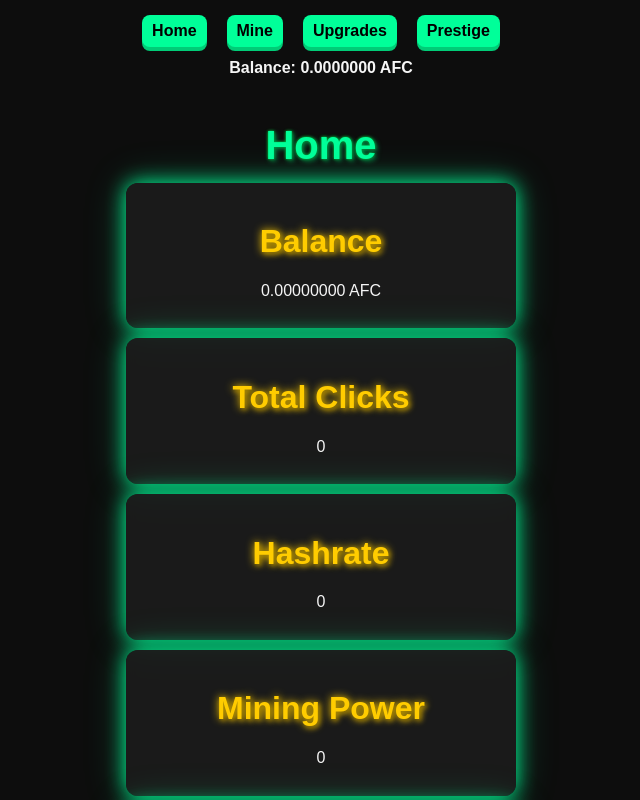
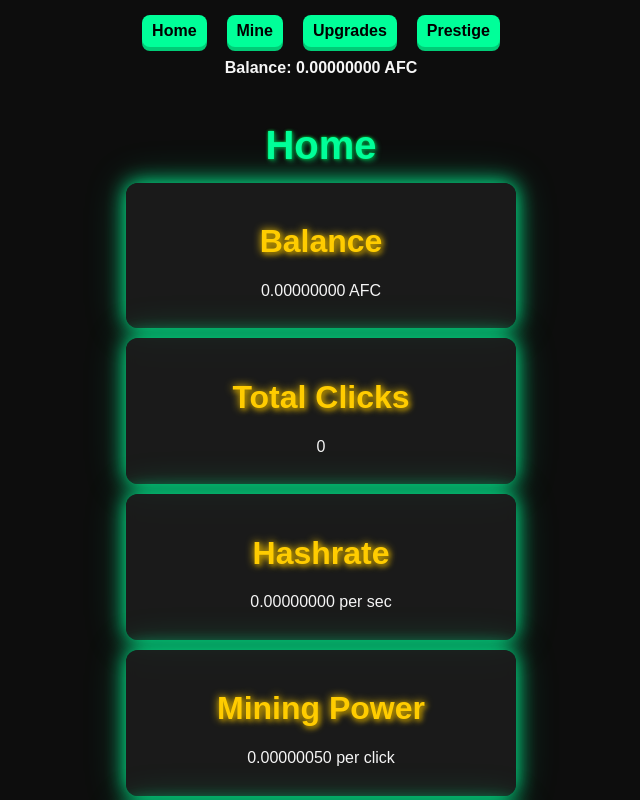
Before and after one commit to anonybrosko/afc-coin-miner-frontend, a React (Create React App) app: page / in a window 1280 px wide. Shown: the top 800 px of the page, without its empty margins (319-959 px from the left). Built offline with nearby package versions, Linux system fonts and the light colour scheme.

Commit message:
Fixed Hashrate and Mining Power

```diff
--- a/src/App.js
+++ b/src/App.js
@@ -22,7 +22,7 @@ function Header(){
         <Link to="/upgrades">Upgrades</Link>
         <Link to="/prestige">Prestige</Link>
       </nav>
-      <div className="balance-display-inline">Balance: {balance.toFixed(7)} AFC</div>
+      <div className="balance-display-inline">Balance: {balance.toFixed(8)} AFC</div>
     </header>
   );
 }
--- a/src/GameMath.js
+++ b/src/GameMath.js
@@ -1,5 +1,5 @@
-export const BASE_PRESTIGE_COST = 5.00000000;
-export const PRESTIGE_MULTIPLIER = 1.6;
+export const BASE_PRESTIGE_COST = 0.01000000;
+export const PRESTIGE_MULTIPLIER = 1.2;
 
 /**
  * Returns the current prestige cost based on the number of prestige points
--- a/src/GameProvider.js
+++ b/src/GameProvider.js
@@ -1,8 +1,8 @@
 import React, { createContext, useState, useEffect } from "react";
-import { allUpgrades } from "./UpgradesTable"
-import { GameContext } from "./GameContext"
-import { getPrestigeCost } from "./GameMath"
-import FallingCoins from "./FallingCoins"
+import { allUpgrades } from "./UpgradesTable";
+import { GameContext } from "./GameContext";
+import { getPrestigeCost } from "./GameMath";
+import FallingCoins from "./FallingCoins";
 
 export const GameProvider = ({ children }) => {
   const API = "https://afc-coin-miner-backend.onrender.com";
@@ -17,6 +17,7 @@ export const GameProvider = ({ children }) => {
   const [psuStates, setPsuStates] = useState(saved.psuStates || {});
   const [activePsu, setActivePsu] = useState(saved.activePsu || null);
   const [prestige, setPrestige] = useState(saved.prestige || 0);
+  const [activeNetworks, setActiveNetworks] = useState(saved.activeNetworks || []);
 
   // Detect mobile
   const detectMobile = () => {
@@ -35,31 +36,70 @@ export const GameProvider = ({ children }) => {
   // Auto-mining
   useEffect(() => {
     const interval = setInterval(() => {
+      // 1️⃣ Compute reward
       let autoReward = 0;
+      const updatedPsu = { ...psuStates };
 
       Object.entries(upgrades).forEach(([name, level]) => {
         const upg = allUpgrades[name];
         if (!upg) return;
 
+        // PSU
         if (upg.type === "psu") {
-          const remaining = psuStates[name]?.energyLeft || 0;
+          const remaining = updatedPsu[name]?.energyLeft || 0;
           if (remaining > 0 && activePsu === name) {
             autoReward += upg.effect * level;
-            setPsuStates(prev => ({
-              ...prev,
-              [name]: { ...prev[name], energyLeft: Math.max(0, remaining - 0.00001), paused: false }
-            }));
+            updatedPsu[name] = {
+              ...updatedPsu[name],
+              energyLeft: Math.max(0, remaining - 0.00001),
+              paused: false
+            };
           }
         }
 
+        // GPU
         if (upg.type === "gpu") autoReward += upg.effect * level;
       });
 
-      if (autoReward > 0) setBalance(prev => roundCrypto(prev + autoReward));
+      // 2️⃣ Compute network multiplier
+      const totalMultiplier = activeNetworks.reduce((acc, n) => acc * n.multiplier, 1);
+      const finalReward = roundCrypto(autoReward * totalMultiplier);
+
+      // 3️⃣ Apply reward
+      if (finalReward > 0) setBalance(prev => roundCrypto(prev + finalReward));
+
+      // 4️⃣ Update PSU states
+      setPsuStates(updatedPsu);
+
+      // 5️⃣ Decrease network durations
+      setActiveNetworks(prevNetworks =>
+        prevNetworks
+          .map(n => ({ ...n, duration: n.duration - 1 }))
+          .filter(n => n.duration > 0)
+      );
+
     }, 1000);
 
     return () => clearInterval(interval);
-  }, [upgrades, psuStates, activePsu]);
+  }, [upgrades, activePsu, psuStates, activeNetworks]);
+
+  // Compute auto-mining AFC/sec
+  const autoMiningRate = Object.entries(upgrades).reduce((sum, [name, level]) => {
+    const upg = allUpgrades[name];
+    if (!upg) return sum;
+
+    let base = 0;
+    if (upg.type === "gpu") base = upg.effect * level;
+    if (upg.type === "psu" && activePsu === name) {
+      const energyLeft = psuStates[name]?.energyLeft || 0;
+      if (energyLeft > 0) base = upg.effect * level;
+    }
+    return sum + base;
+  }, 0);
+
+  // Apply active network multipliers
+  const networkMultiplier = activeNetworks.reduce((acc, n) => acc * n.multiplier, 1);
+  const autoMiningAFCPerSec = roundCrypto(autoMiningRate * networkMultiplier);
 
   // Manual mining
   const mineCoin = () => {
@@ -73,8 +113,19 @@ export const GameProvider = ({ children }) => {
     setBalance(prev => roundCrypto(prev + manualReward));
     setClicks(prev => prev + 1);
     fetch(`${API}/mine`).catch(() => {});
+    return manualReward;
+  };
 
-    return manualReward;
+  // Activate network
+  const activateNetwork = (name) => {
+    const upg = allUpgrades[name];
+    if (!upg || upg.type !== "network") return;
+
+    // Avoid duplicates
+    setActiveNetworks(prev => {
+      if (prev.some(n => n.name === name)) return prev;
+      return [...prev, { name, multiplier: upg.effect, duration: upg.duration }];
+    });
   };
 
   // Buy/upgrade
@@ -87,17 +138,14 @@ export const GameProvider = ({ children }) => {
     setUpgrades(prev => ({ ...prev, [name]: (prev[name] || 0) + 1 }));
 
     if (upg.type === "psu") {
-      // Initialize PSU state if not present
       setPsuStates(prev => {
         const existing = prev[name] || { energyLeft: 0, paused: true, effect: upg.effect, totalEnergy: 0 };
-        const newTotalEnergy = ( existing.totalEnergy || 0) + upg.energy; // cumulative total
-        const newEnergyLeft = newTotalEnergy;
-
+        const newTotalEnergy = (existing.totalEnergy || 0) + upg.energy;
         return {
           ...prev,
           [name]: {
             ...existing,
-            energyLeft: newEnergyLeft,
+            energyLeft: newTotalEnergy,
             totalEnergy: newTotalEnergy,
             paused: false,
             effect: upg.effect
@@ -108,7 +156,7 @@ export const GameProvider = ({ children }) => {
     }
   };
 
-  // Activate/switch PSU
+  // Activate PSU
   const activatePsu = (name) => {
     if (!allUpgrades[name] || allUpgrades[name].type !== "psu") return;
 
@@ -120,17 +168,30 @@ export const GameProvider = ({ children }) => {
       }));
     }
 
-    // Activate new PSU
     setActivePsu(name);
     setPsuStates(prev => ({
       ...prev,
-      [name]: { ...prev[name], paused: false, energyLeft: prev[name]?.energyLeft || allUpgrades[name].energy }
+      [name]: {
+        ...prev[name],
+        paused: false,
+        energyLeft: prev[name]?.energyLeft || allUpgrades[name].energy
+      }
     }));
   };
 
+  // Compute manual click AFC per click
+  const manualClickPower = Object.entries(upgrades).reduce((sum, [name, level]) => {
+    const upg = allUpgrades[name];
+    if (!upg) return sum;
+    if (upg.type === "cpu") sum += upg.effect * level;
+    return sum;
+  }, 0);
+
+  // Base click reward
+  const totalClickPower = roundCrypto(manualClickPower + 0.0000005); // include base click reward
   // Prestige
   const doPrestige = () => {
-    const prestigeThreshold = getPrestigeCost(prestige)
+    const prestigeThreshold = getPrestigeCost(prestige);
     const earnedPrestige = Math.floor(balance / prestigeThreshold);
     if (earnedPrestige <= 0) return;
 
@@ -140,25 +201,26 @@ export const GameProvider = ({ children }) => {
     setPsuStates({});
     setActivePsu(null);
     setPrestige(prev => prev + earnedPrestige);
+    setActiveNetworks([]);
   };
 
   // Save to localStorage
   useEffect(() => {
     localStorage.setItem("afcGame", JSON.stringify({
-      balance, clicks, upgrades, psuStates, activePsu, prestige
+      balance, clicks, upgrades, psuStates, activePsu, prestige, activeNetworks
     }));
-  }, [balance, clicks, upgrades, psuStates, activePsu, prestige]);
+  }, [balance, clicks, upgrades, psuStates, activePsu, prestige, activeNetworks]);
 
   // Compute stats
   const autoMinerCount = Object.entries(upgrades)
-    .filter(([name]) => allUpgrades[name]?.type === "gpu").reduce((sum, [, level]) => sum + level, 0);
+    .filter(([name]) => allUpgrades[name]?.type === "gpu")
+    .reduce((sum, [, level]) => sum + level, 0);
 
-  const hashrate = autoMinerCount; // simple metric
+  const hashrate = autoMinerCount;
   const miningPower = Object.entries(upgrades).reduce((sum, [name, level]) => {
     const upg = allUpgrades[name];
     if (!upg) return sum;
-    if (upg.type === "cpu") return sum + level;
-    if (upg.type === "gpu") return sum + level;
+    if (upg.type === "cpu" || upg.type === "gpu") return sum + level;
     return sum;
   }, 0);
 
@@ -175,21 +237,24 @@ export const GameProvider = ({ children }) => {
       isMobile,
       autoMinerCount,
       hashrate,
-      miningPower,
+      miningPower: totalClickPower,
       psuStates,
       activePsu,
       activatePsu,
+      activeNetworks,
+      activateNetwork,
+      autoMiningAFCPerSec,
     }}>
       <FallingCoins />
       {children}
       <button
         onClick={() => {
-          localStorage.removeItem("afcGame"); // clear save
-          window.location.reload();            // reload game
+          localStorage.removeItem("afcGame");
+          window.location.reload();
         }}
-        >
-          Reset Game
-          </button>
+      >
+        Reset Game
+      </button>
     </GameContext.Provider>
   );
 };
--- a/src/Home.js
+++ b/src/Home.js
@@ -3,7 +3,7 @@ import React, { useContext } from "react";
 import { GameContext } from "./GameContext";
 
 const Home = () => {
-  const { balance, clicks, hashrate, miningPower, autoMinerCount, prestige, isMobile } = useContext(GameContext);
+  const { balance, clicks, hashrate, miningPower, autoMinerCount, prestige, isMobile, autoMiningAFCPerSec } = useContext(GameContext);
 
   return (
     <>
@@ -31,11 +31,11 @@ const Home = () => {
         </div>
         <div className="card">
           <h2>Hashrate</h2>
-          <p>{hashrate}</p>
+          <p>{autoMiningAFCPerSec.toFixed(8)} per sec</p>
         </div>
         <div className="card">
           <h2>Mining Power</h2>
-          <p>{miningPower}</p>
+          <p>{miningPower.toFixed(8)} per click</p>
         </div>
         <div className="card">
           <h2>Prestige</h2>
--- a/src/Upgrades.js
+++ b/src/Upgrades.js
@@ -3,7 +3,7 @@ import { GameContext } from "./GameContext";
 import { allUpgrades } from "./UpgradesTable"
 
 const Upgrades = () => {
-  const { balance, upgrades, psuStates, activePsu, buyUpgrade, activatePsu } = useContext(GameContext);
+  const { balance, upgrades, psuStates, activePsu, buyUpgrade, activatePsu, activateNetwork } = useContext(GameContext);
   const [activeCategory, setActiveCategory] = useState("gpu");
 
   // Organize upgrades by category
@@ -95,6 +95,23 @@ const Upgrades = () => {
               </div>
             )}
 
+            {upg.type === "network" && (
+              <button
+                onClick={() => activateNetwork(name)}
+                style={{
+                  padding: "4px 8px",
+                  borderRadius: 4,
+                  border: "none",
+                  backgroundColor: "#ff9800",
+                  color: "#fff",
+                  cursor: "pointer",
+                  marginTop: 5
+                }}
+              >
+                Activate Network Boost
+              </button>
+            )}
+
             <button
               onClick={() => buyUpgrade(name, cost)}
               className={`upgrade-button ${!canBuy ? "disabled" : ""}`}
```
Also changed, not shown: 8 other files (tests, documents, lock files or other folders).
